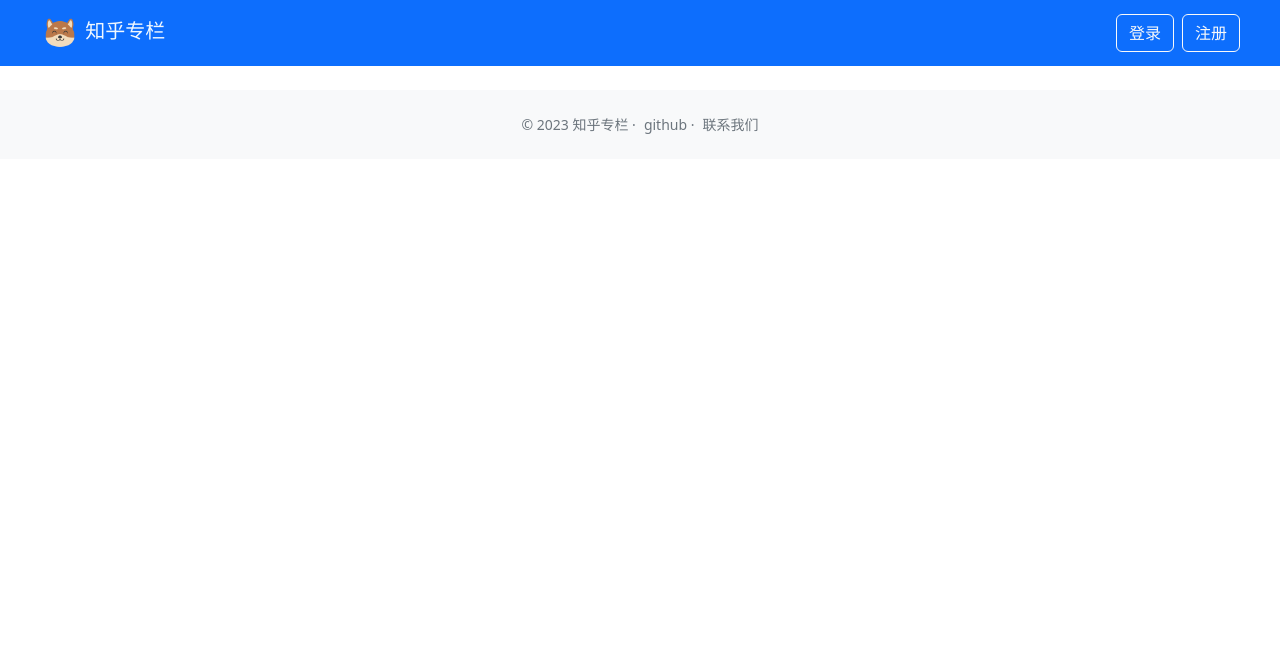
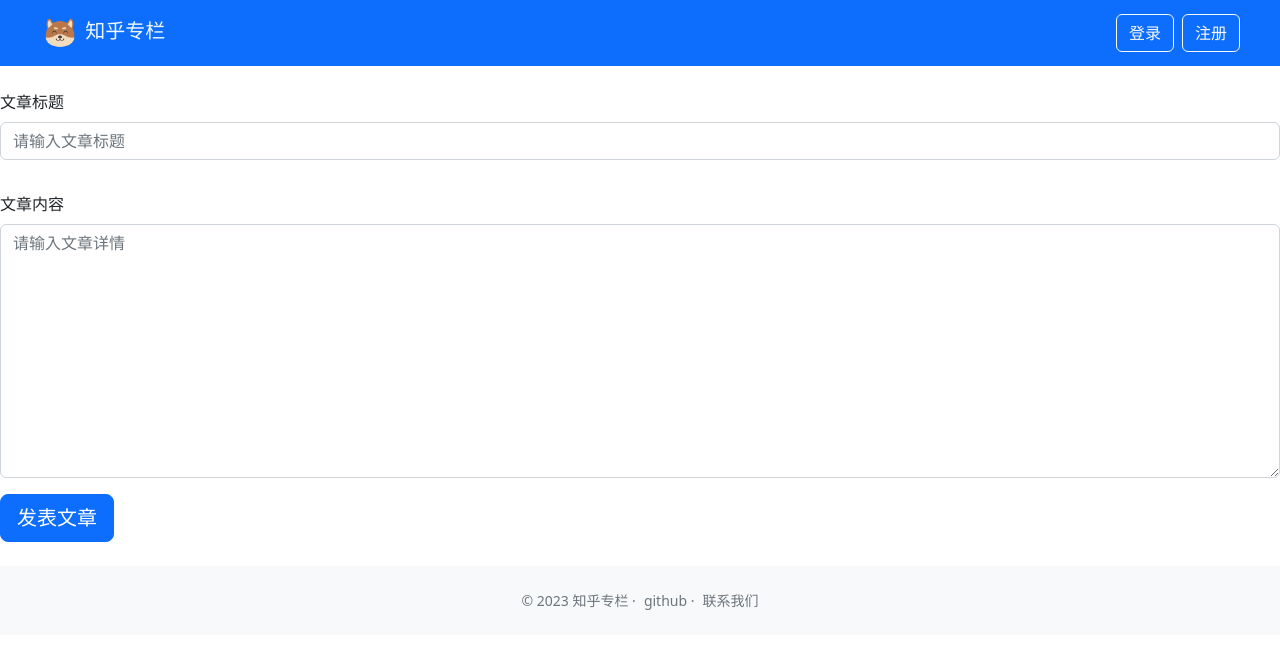
Before and after one commit to fuyachen/zhihuzhuanlan, a Vue app: page /createPost in a window 1280 px wide. Shown: the top 648 px of the page. Built offline with nearby package versions, Linux system fonts and the light colour scheme.

Commit message:
CreatePost-新建文章页面

```diff
--- a/src/App.vue
+++ b/src/App.vue
@@ -1,6 +1,6 @@
 <template>
   <div class="container-fluid px-0">
-    <global-header :user="currentUser"></global-header>
+    <global-header></global-header>
     <router-link to="/"></router-link>
     <router-link to="/login"></router-link>
     <router-view></router-view>
@@ -19,12 +19,6 @@
 <script setup lang="ts">
 import "bootstrap/dist/css/bootstrap.min.css"
 import GlobalHeader from "./components/GlobalHeader.vue"
-import { useStore } from "vuex"
-import { GlobalDataProps } from "@/store"
-import { computed } from "vue"
-
-const store = useStore<GlobalDataProps>()
-const currentUser = computed(() => store.state.user)
 </script>
 
 <style scoped></style>
--- a/src/components/ColumnDetail.vue
+++ b/src/components/ColumnDetail.vue
@@ -21,6 +21,7 @@
 </template>
 
 <script setup lang="ts">
+import PostList from "./PostList.vue"
 import { useRoute } from "vue-router"
 import { computed } from "vue"
 import { GlobalDataProps } from "@/store"
--- a/src/components/GlobalHeader.vue
+++ b/src/components/GlobalHeader.vue
@@ -18,7 +18,7 @@
       />
       知乎专栏
     </routerLink>
-    <ul v-if="!user.isLogin" class="list-inline my-1 me-3">
+    <ul v-if="!currentUser.isLogin" class="list-inline my-1 me-3">
       <li class="list-inline-item">
         <router-Link to="/login" href="#" class="btn btn-outline-light"
           >登录</router-Link
@@ -31,9 +31,11 @@
     <ul v-else class="list-inline my-1 me-3">
       <li class="list-inline-item">
         <!-- 使用模板字符串可以避免username是undefined的错误 -->
-        <Dropdown :title="`欢迎你，${user.username}`">
+        <Dropdown :title="`欢迎你，${currentUser.username}`">
           <dropdown-item
-            ><a class="dropdown-item" href="#">新建文章</a></dropdown-item
+            ><routerLink to="/createPost" class="dropdown-item"
+              >新建文章</routerLink
+            ></dropdown-item
           >
           <dropdown-item disabled
             ><a class="dropdown-item" href="#">管理账户</a></dropdown-item
@@ -50,14 +52,12 @@
 <script setup lang="ts">
 import Dropdown from "./Dropdown.vue"
 import DropdownItem from "./DropdownItem.vue"
+import { useStore } from "vuex"
+import { GlobalDataProps } from "@/store"
+import { computed } from "vue"
 
-export interface UserProps {
-  id?: number
-  username?: string
-  isLogin: boolean
-}
-
-defineProps<{ user: UserProps }>()
+const store = useStore<GlobalDataProps>()
+const currentUser = computed(() => store.state.user)
 </script>
 
 <style scoped></style>
--- a/src/components/ValidateForm.vue
+++ b/src/components/ValidateForm.vue
@@ -1,15 +1,9 @@
 <template>
   <form class="validate-form-container">
     <slot></slot>
-    <div class="submit-area">
+    <div class="submit-area" @click.prevent="submitForm">
       <slot name="submit">
-        <button
-          type="submit"
-          class="btn btn-primary"
-          @click.prevent="submitForm"
-        >
-          Submit
-        </button>
+        <button type="submit" class="btn btn-primary">Submit</button>
       </slot>
     </div>
   </form>
@@ -31,6 +25,7 @@ const emit = defineEmits(["from-submit"])
 const submitForm = () => {
   // map的返回值[boolean, boolean,...];使用every遍历
   const result = funcArr.map((func) => func()).every((ele) => ele)
+  // 自定义事件form-submit触发的回调函数会接收result作为其参数
   emit("from-submit", result)
 }
 </script>
--- a/src/components/ValidateInput.vue
+++ b/src/components/ValidateInput.vue
@@ -1,7 +1,19 @@
 <template>
   <div class="validate-input-container pb-3">
+    <!-- 父组件传prop：tag或不传，渲染input；否则渲染textarea -->
     <input
+      v-if="props.tag !== 'textarea'"
       type="text"
+      class="form-control"
+      :class="{ 'is-invalid': inputRef.err }"
+      :value="inputRef.val"
+      @blur="validation"
+      @input="updateValue"
+      v-bind="$attrs"
+    />
+    <textarea
+      v-else
+      rows="10"
       class="form-control"
       :class="{ 'is-invalid': inputRef.err }"
       :value="inputRef.val"
@@ -20,7 +32,6 @@ interface RuleProp {
   type: "required" | "email" | "min" | "max"
   message: string
 }
-
 export type RulesProp = RuleProp[]
 </script>
 
@@ -28,10 +39,16 @@ export type RulesProp = RuleProp[]
 import { reactive, onMounted } from "vue"
 import { emitter } from "../ts/mitt"
 
-const props = defineProps<{
-  rules: RulesProp
-  modelValue: string
-}>()
+const props = withDefaults(
+  defineProps<{
+    rules: RulesProp
+    modelValue: string
+    tag?: "input" | "textarea"
+  }>(),
+  {
+    tag: "input",
+  }
+)
 
 const emit = defineEmits(["update:modelValue"])
 
--- a/src/router.ts
+++ b/src/router.ts
@@ -2,6 +2,7 @@ import { createRouter, createWebHistory } from "vue-router"
 import Home from "./views/Home.vue"
 import Login from "./views/Login.vue"
 import ColumnDetail from "./components/ColumnDetail.vue"
+import CreatePost from "./views/CreatePost.vue"
 
 const routes = [
   {
@@ -19,6 +20,11 @@ const routes = [
     path: "/column/:id",
     component: ColumnDetail,
   },
+  {
+    name: "createPost",
+    path: "/createPost",
+    component: CreatePost,
+  },
 ]
 
 const routerHistory = createWebHistory()
--- a/src/store.ts
+++ b/src/store.ts
@@ -1,6 +1,12 @@
 import { createStore } from "vuex"
 import { ColumnProps, PostProps, testData, testPosts } from "@/testData"
-import { UserProps } from "@/components/GlobalHeader.vue"
+
+export interface UserProps {
+  id?: number
+  columnId?: number
+  username?: string
+  isLogin: boolean
+}
 
 //为了获取state的代码提示，我们需要定义store中state的类型,再传入泛型中
 export interface GlobalDataProps {
@@ -12,6 +18,7 @@ export interface GlobalDataProps {
 const store = createStore<GlobalDataProps>({
   state: {
     user: {
+      columnId: 2,
       isLogin: false,
     },
     columns: testData,
@@ -20,6 +27,10 @@ const store = createStore<GlobalDataProps>({
   mutations: {
     login(state) {
       state.user = { ...state.user, username: "Viking", isLogin: true }
+    },
+    createPost(state, newPost) {
+      state.posts.push(newPost)
+      console.log(state.posts)
     },
   },
   getters: {
@@ -32,7 +43,7 @@ const store = createStore<GlobalDataProps>({
     },
 
     getPostById(state) {
-      return (id: number) => state.posts.find((post) => post.columnId === id)
+      return (id: number) => state.posts.filter((post) => post.columnId === id)
     },
   },
 })
--- /dev/null
+++ b/src/views/CreatePost.vue
@@ -0,0 +1,71 @@
+<template>
+  <div class="create-post-page">
+    <ValidateForm @from-submit="onFormSubmit">
+      <div class="mb-3">
+        <label class="form-label">文章标题</label>
+        <validate-input
+          :rules="titleRules"
+          v-model="titleVal"
+          placeholder="请输入文章标题"
+        ></validate-input>
+      </div>
+      <div>
+        <label class="form-label">文章内容</label>
+        <validate-input
+          tag="textarea"
+          :rules="contentRules"
+          v-model="contentVal"
+          placeholder="请输入文章详情"
+          type="text"
+        ></validate-input>
+      </div>
+      <template v-slot:submit>
+        <button type="submit" class="btn btn-primary btn-lg">发表文章</button>
+      </template>
+    </ValidateForm>
+  </div>
+</template>
+
+<script setup lang="ts">
+import { ref } from "vue"
+import ValidateForm from "@/components/ValidateForm.vue"
+import ValidateInput, { RulesProp } from "@/components/ValidateInput.vue"
+import { useStore } from "vuex"
+import { GlobalDataProps } from "@/store"
+import { PostProps } from "@/testData"
+import { useRouter } from "vue-router"
+
+const titleVal = ref("")
+const contentVal = ref("")
+
+const titleRules: RulesProp = [
+  { type: "required", message: "文章标题不能为空" },
+]
+const contentRules: RulesProp = [
+  { type: "required", message: "文章内容不能为空" },
+]
+
+const store = useStore<GlobalDataProps>()
+const router = useRouter()
+
+const onFormSubmit = (result: boolean) => {
+  console.log(result)
+  if (result) {
+    const { columnId } = store.state.user
+    if (columnId) {
+      const newPost: PostProps = {
+        columnId,
+        id: new Date().getTime(),
+        title: titleVal.value,
+        createdAt: new Date().toLocaleString(),
+        content: contentVal.value,
+      }
+      store.commit("createPost", newPost)
+      // 创建完成后，跳转到专栏详情页
+      router.push({ name: "column", params: { id: columnId } })
+    }
+  }
+}
+</script>
+
+<style scoped></style>
--- a/tsconfig.json
+++ b/tsconfig.json
@@ -13,7 +13,7 @@
     "lib": ["ESNext", "DOM"],
     "skipLibCheck": false,
     "noEmit": true,
-    "strictNullChecks": false,
+    // "strictNullChecks": false,
     "baseUrl": ".", // 用于设置解析非相对模块名称的基本目录，相对模块不会受到baseUrl的影响
     "paths": {
       // 用于设置模块名到基于baseUrl的路径映射
```
